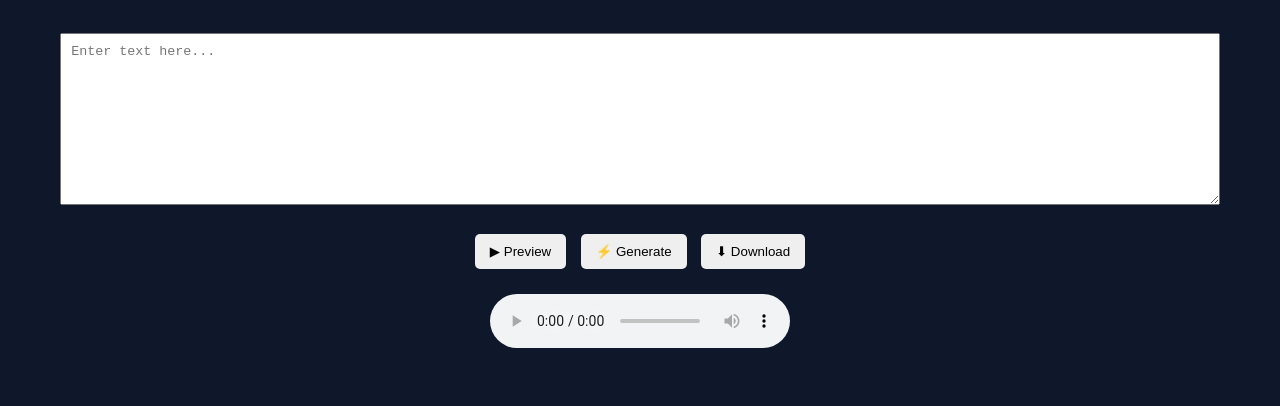
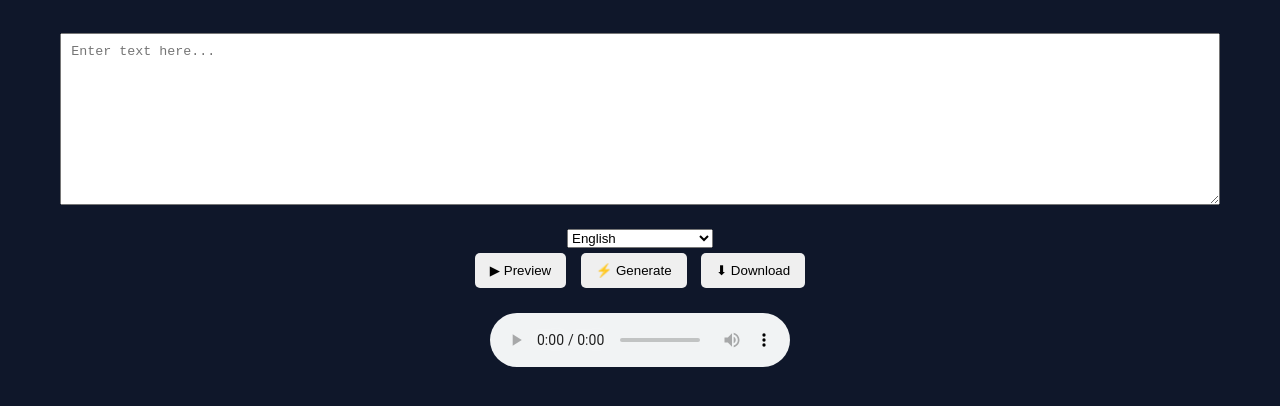
Before and after one commit to jaatji261019-alt/voxify-ai, a website: page index.html in a window 1280 px wide. Shown: the part 84-490 px from the top of the page. Drawn offline with Linux system fonts and the light colour scheme.

Commit message:
Update index.html

```diff
--- a/index.html
+++ b/index.html
@@ -9,7 +9,35 @@
     <h1>🎙 Voxify AI (Free)</h1>
 
     <textarea id="text" placeholder="Enter text here..."></textarea>
-
+<select id="language">
+  <option value="en">English</option>
+  <option value="hi">Hindi</option>
+  <option value="es">Spanish</option>
+  <option value="ar">Arabic</option>
+  <option value="fr">French</option>
+  <option value="de">German</option>
+  <option value="it">Italian</option>
+  <option value="ru">Russian</option>
+  <option value="ja">Japanese</option>
+  <option value="ko">Korean</option>
+  <option value="pt">Portuguese</option>
+  <option value="tr">Turkish</option>
+  <option value="nl">Dutch</option>
+  <option value="pl">Polish</option>
+  <option value="sv">Swedish</option>
+  <option value="fi">Finnish</option>
+  <option value="da">Danish</option>
+  <option value="no">Norwegian</option>
+  <option value="cs">Czech</option>
+  <option value="el">Greek</option>
+  <option value="he">Hebrew</option>
+  <option value="id">Indonesian</option>
+  <option value="ms">Malay</option>
+  <option value="th">Thai</option>
+  <option value="vi">Vietnamese</option>
+  <option value="zh-cn">Chinese (Simplified)</option>
+  <option value="zh-tw">Chinese (Traditional)</option>
+</select>
     <div class="controls">
       <button onclick="preview()">▶ Preview</button>
       <button onclick="generate()">⚡ Generate</button>
```
